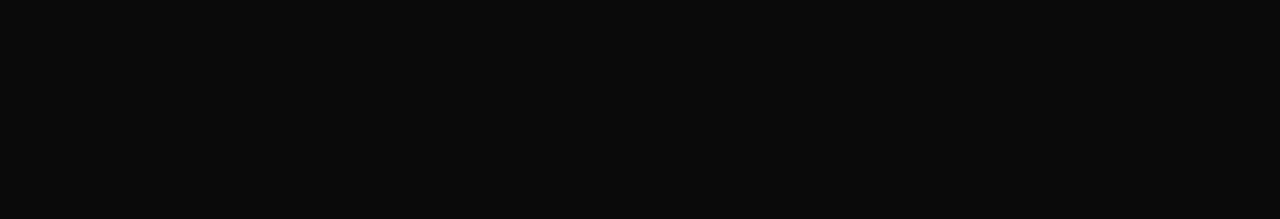
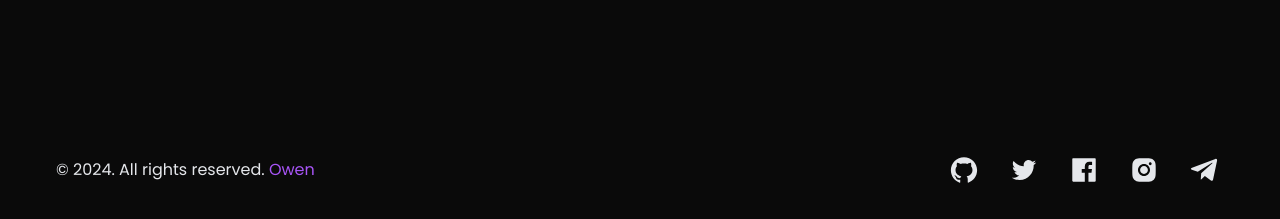
Before and after one commit to OwenYyds/blog, a Next.js app: page / in a window 1280 px wide. Shown: the part 4299-4518 px from the top of the page. Before the commit the page ends 4369 px from the top, so only its background shows below. Built offline with nearby package versions, Linux system fonts and the light colour scheme.

Commit message:
add footer

```diff
--- /dev/null
+++ b/app/components/aboutme/Footer.tsx
@@ -0,0 +1,42 @@
+import {
+  AiFillGithub,
+  AiOutlineTwitter,
+  AiFillFacebook,
+  AiFillInstagram,
+} from "react-icons/ai";
+import { FaTelegramPlane } from "react-icons/fa";
+
+const socialLinks = [
+  { href: "https://github.com", Icon: AiFillGithub, label: "GitHub" },
+  { href: "https://x.com", Icon: AiOutlineTwitter, label: "X (Twitter)" },
+  { href: "https://facebook.com", Icon: AiFillFacebook, label: "Facebook" },
+  { href: "https://instagram.com", Icon: AiFillInstagram, label: "Instagram" },
+  { href: "https://telegram.org", Icon: FaTelegramPlane, label: "Telegram" },
+];
+
+export const Footer = () => {
+  return (
+    <footer className="py-8 max-w-[1200px] mx-auto px-4">
+      <div className="mt-12 flex sm:justify-between justify-center items-center gap-10 max-sm:flex-col">
+        <p className="text-gray-200">
+          © 2024. All rights reserved.{" "}
+          <span className="text-purple-500">Owen</span>
+        </p>
+
+        <ul className="flex gap-5 flex-wrap">
+          {socialLinks.map(({ href, Icon, label }) => (
+            <a
+              key={label}
+              href={href}
+              aria-label={label}
+              className="text-gray-200 flex items-center justify-center w-10 h-10 rounded-full
+                         hover:text-gray-400 transition-colors"
+            >
+              <Icon size={30} />
+            </a>
+          ))}
+        </ul>
+      </div>
+    </footer>
+  );
+};
--- a/app/page.tsx
+++ b/app/page.tsx
@@ -1,4 +1,5 @@
 import Contact from "./components/aboutme/Contact";
+import { Footer } from "./components/aboutme/Footer";
 import Hero from "./components/aboutme/Hero";
 import KeyMetrics from "./components/aboutme/KeyMetrics";
 import LogoAnimation from "./components/aboutme/LogoAnimation";
@@ -18,6 +19,7 @@
       <KeyMetrics />
       <Services />
       <Contact />
+      <Footer />
     </>
   );
 }
```
